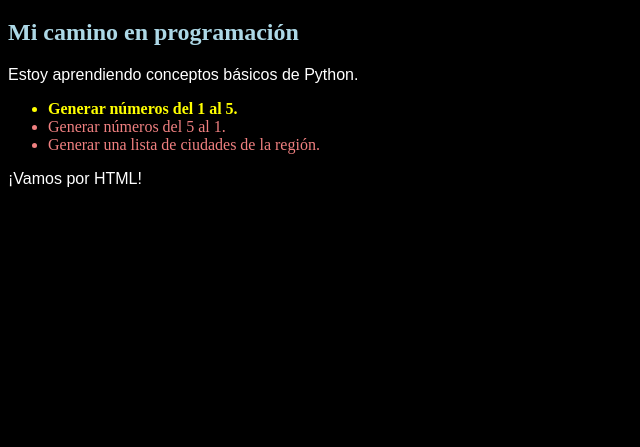
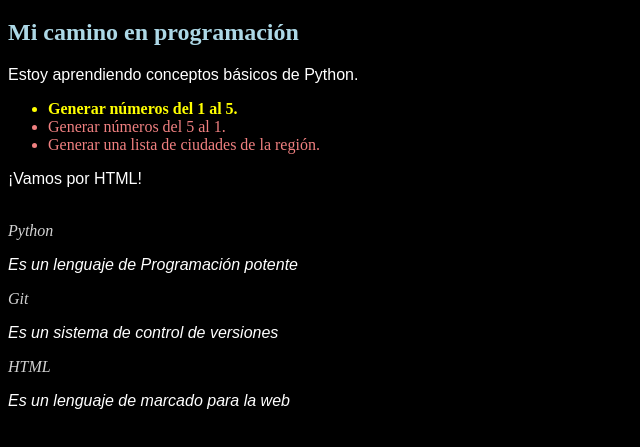
Before and after one commit to vmpe19832023-sketch/Fundamentos-Python, a plain HTML site: page index.html in a window 1280 px wide. Shown: the part 61-508 px from the top of the page, without its empty margins (0-640 px from the left). Drawn offline with Linux system fonts and the light colour scheme.

Commit message:
Python desde cero

```diff
--- a/index.html
+++ b/index.html
@@ -17,13 +17,17 @@
         li {
             color: lightcoral;
         }
-        body{
-            font-family: times new roman, sans-serif;
+        body {
+            font-family: "times new roman", sans-serif;
             background-color: black;
         }
         .destacado {
             font-weight: bold;
             color: yellow;
+        }
+        .repisa {
+            font-style: italic;
+            color: lightgray;
         }
     </style>
 </head>
@@ -36,6 +40,11 @@
         <li>Generar números del 5 al 1.</li>
         <li>Generar una lista de ciudades de la región.</li>
     </ul>
-    <p>¡Vamos por HTML!</p>
+    <p>¡Vamos por HTML!</p>´
+    <div class="repisa">
+        <div>Python<p>Es un lenguaje de Programación potente</p></div>
+        <div>Git<p>Es un sistema de control de versiones</p></div>
+        <div>HTML<p>Es un lenguaje de marcado para la web</p></div>
+    </div>
 </body>
 </html>
```
